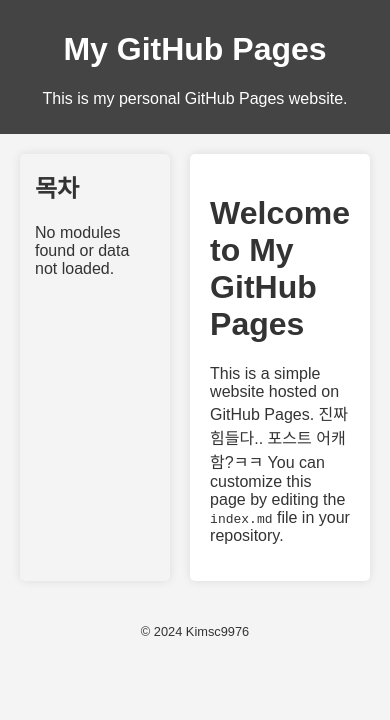
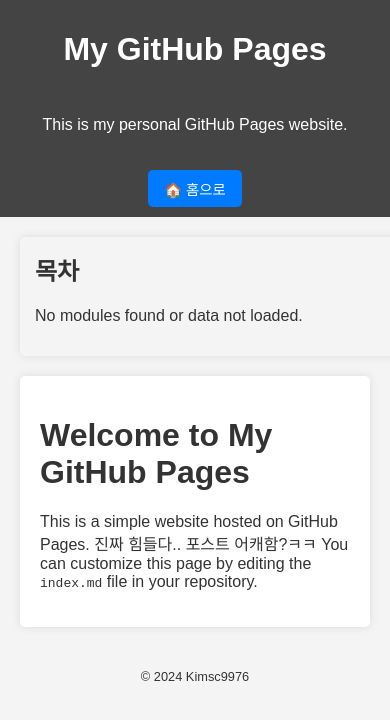
Before and after one commit to Kimsc9976/Kimsc9976.github.io, a Jekyll site: the page built from index.md, in a window 390 px wide. Shown: the top 720 px of the page. Built offline with Jekyll 4.4.1, drawn with Linux system fonts in a browser that asks for light colours.

Commit message:
Feat : 동적관리 바이브코딩 작업

```diff
--- a/_config.yml
+++ b/_config.yml
@@ -2,6 +2,10 @@ title: "My GitHub Pages"
 description: "This is my personal GitHub Pages website."
 baseurl: ""
 url: "https://Kimsc9976.github.io"
+
+# Jekyll이 modules 폴더를 포함하도록 설정
+include:
+  - modules
 
 # # 카테고리 설정
 # collections:
--- a/_layouts/category.html
+++ b/_layouts/category.html
@@ -11,7 +11,10 @@
 
 <body>
     <header>
-        <h1>{{ page.title }}</h1>
+        <div class="header-content">
+            <h1>{{ page.title }}</h1>
+            <a href="{{ '/' | relative_url }}" class="home-button">🏠 홈으로</a>
+        </div>
     </header>
 
     <div class="container">
--- a/_layouts/default.html
+++ b/_layouts/default.html
@@ -10,8 +10,11 @@
 
 <body>
     <header>
-        <h1>{{ site.title }}</h1>
-        <p>{{ site.description }}</p>
+        <div class="header-content">
+            <h1>{{ site.title }}</h1>
+            <p>{{ site.description }}</p>
+            <a href="{{ '/' | relative_url }}" class="home-button">🏠 홈으로</a>
+        </div>
     </header>
     <div class="container">
         {% include sidebar.html %}
--- a/_layouts/post.html
+++ b/_layouts/post.html
@@ -11,7 +11,10 @@
 
 <body>
     <header>
-        <h1>{{ post.title }}</h1>
+        <div class="header-content">
+            <h1>{{ post.title }}</h1>
+            <a href="{{ '/' | relative_url }}" class="home-button">🏠 홈으로</a>
+        </div>
     </header>
 
     <div class="container">
--- a/assets/css/style.css
+++ b/assets/css/style.css
@@ -11,6 +11,34 @@ header {
     color: white;
     padding: 10px 0;
     text-align: center;
+    position: relative;
+}
+
+.header-content {
+    position: relative;
+    display: flex;
+    flex-direction: column;
+    align-items: center;
+    gap: 10px;
+}
+
+.home-button {
+    position: absolute;
+    top: 10px;
+    right: 20px;
+    background-color: #007bff;
+    color: white;
+    padding: 8px 16px;
+    text-decoration: none;
+    border-radius: 5px;
+    font-size: 0.9em;
+    transition: background-color 0.3s ease;
+}
+
+.home-button:hover {
+    background-color: #0056b3;
+    text-decoration: none;
+    color: white;
 }
 
 .container {
@@ -108,3 +136,29 @@ footer {
 .btn:hover {
     background-color: #0056b3;
 }
+
+/* 반응형 디자인 - 모바일 */
+@media (max-width: 768px) {
+    .home-button {
+        position: static;
+        margin-top: 10px;
+    }
+
+    .header-content {
+        padding: 0 20px;
+    }
+
+    .container {
+        flex-direction: column;
+    }
+
+    .sidebar {
+        width: 100%;
+        margin-right: 0;
+        margin-bottom: 20px;
+    }
+
+    .card {
+        width: 100%;
+    }
+}
```
Also changed, not shown: scripts/generate_problem.rb (+17 -2 lines), scripts/generate_sidebar.rb (+13 -3 lines), scripts/generate_tier.rb (+11 -2 lines), .github/workflows/jekyll.yml, .github/workflows/update-submodule.yml (added), 1 other file.
